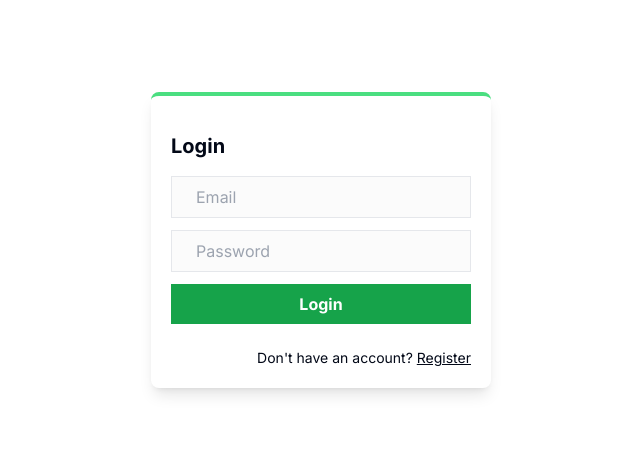
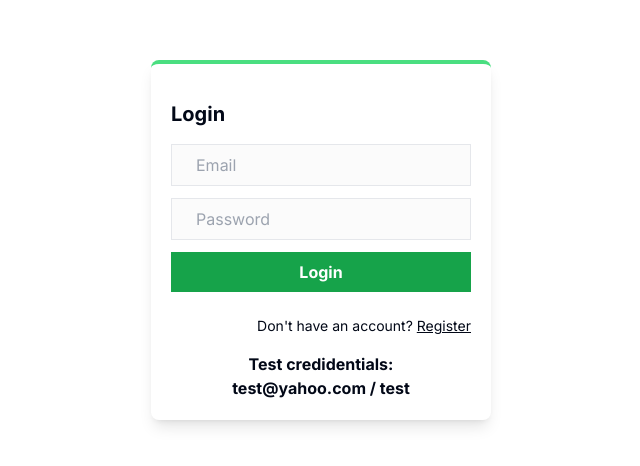
Before and after one commit to CaptainSlow22/recipe-app, a Next.js app: page /login in a window 1280 px wide. Shown: the part 160-626 px from the top of the page, without its empty margins (319-959 px from the left). Built offline with nearby package versions, Linux system fonts and the light colour scheme; no server answers.

Commit message:
credidentials on login form

```diff
--- a/components/LoginForm.jsx
+++ b/components/LoginForm.jsx
@@ -62,6 +62,10 @@ export default function LoginForm() {
             Don&apos;t have an account? <span className="underline">Register</span>
           </Link>
         </form>
+        <div className='mx-auto mt-4 font-bold'>
+          <p className="text-center">Test credidentials:</p>
+          <p className="text-center">test@yahoo.com / test</p>
+      </div>
       </div>
     </div>
   );
```
